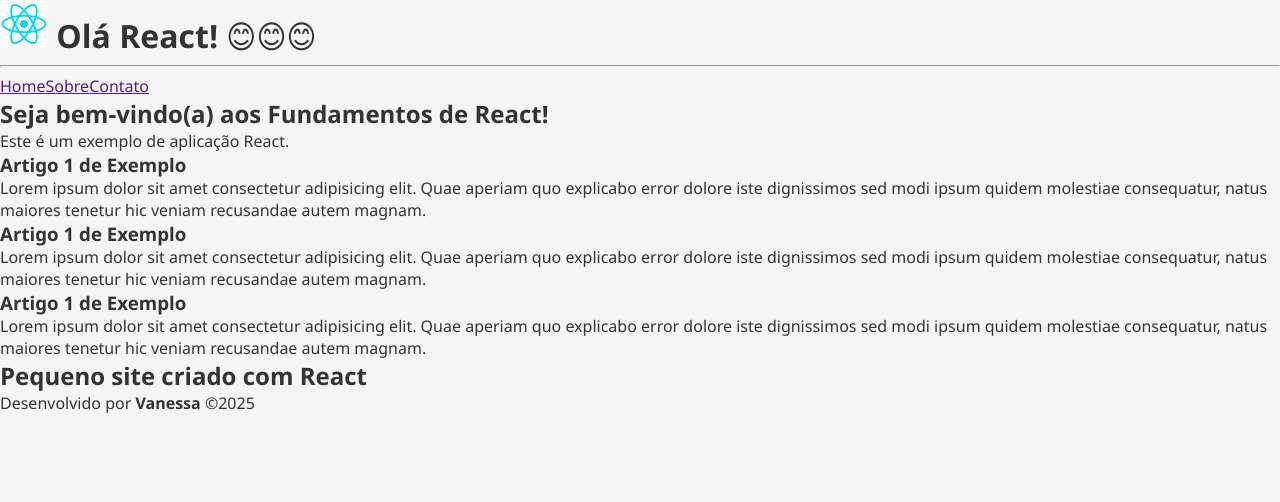
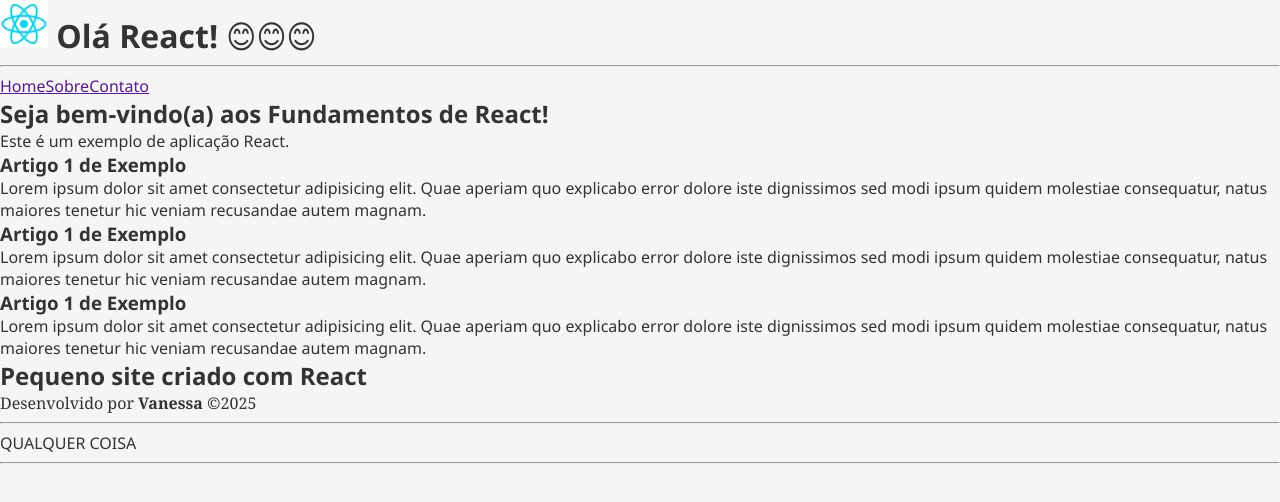
Before and after one commit to VanessaBaldin1/react-fundamentos, a React (Vite) app: page / in a window 1280 px wide. Shown: the top 502 px of the page. Built offline with nearby package versions, Linux system fonts and the light colour scheme.

Commit message:
Usando CSS e aplica classe
classe é uma palavra definida, usa Classe Name

```diff
--- a/src/components/Rodape.tsx
+++ b/src/components/Rodape.tsx
@@ -1,10 +1,15 @@
 export default function Rodape() {
   return (
+    <>
       <footer>
         <h2>Pequeno site criado com React</h2>
         <p>
           Desenvolvido por <b>Vanessa</b> &copy;2025{" "}
         </p>
       </footer>
+      <hr />
+      <p className="outro-texto">Qualquer coisa</p>
+      <hr />
+    </>
   );
 }
--- a/src/global.css
+++ b/src/global.css
@@ -18,3 +18,14 @@ body {
   background-color: #f5f5f5;
   color: #333;
 }
+
+/* Seletor descendente */
+footer p {
+  font-family: Cambria, Cochin, Georgia, Times, "Times New Roman", serif;
+}
+
+/* Seletor classe */
+
+.outro-texto {
+  text-transform: uppercase;
+}
```
Lines whose indentation alone changed are shown as unchanged.
